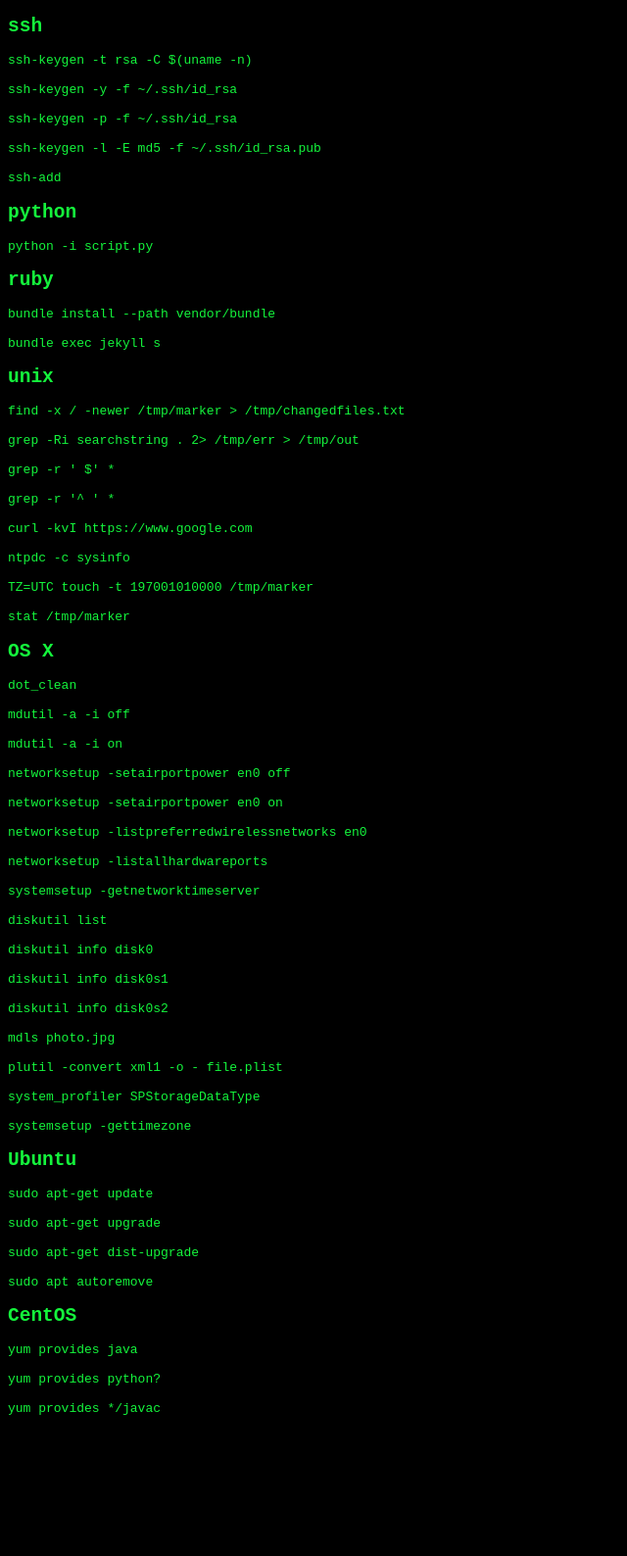
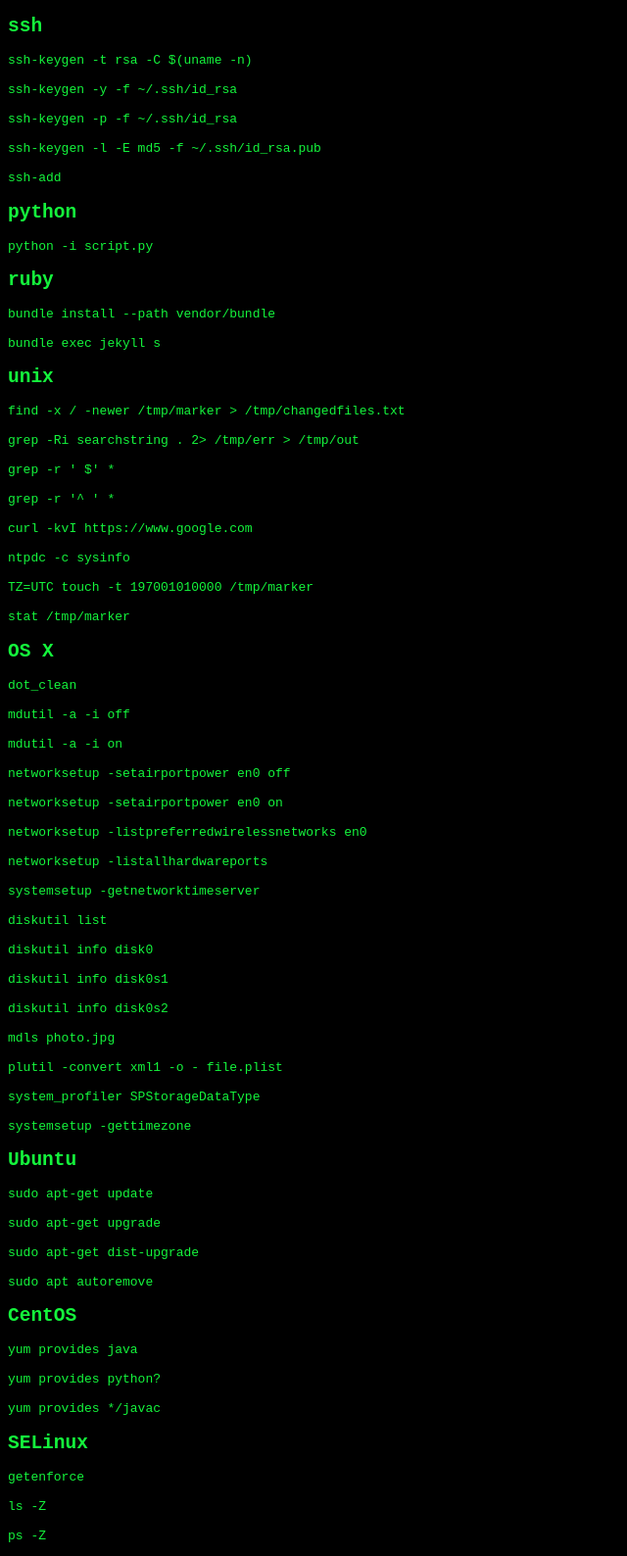
Before and after one commit to davejagoda/davejagoda.github.io, a Jekyll site: the page built from useful/useful_unix_commands.md, in a window 1280 px wide. Shown: the whole page at 98% size, without its empty margins (0-640 px from the left). Built offline with Jekyll 4.4.1, drawn with Linux system fonts in a browser that asks for light colours; before the commit the page ends 1458 px from its top, so only the background shows below that.

Commit message:
Add some SELinux commands to useful_unix_commands.md

````diff
--- a/useful/useful_unix_commands.md
+++ b/useful/useful_unix_commands.md
@@ -115,3 +115,14 @@
 
 yum provides */javac
 ```
+
+SELinux
+-------
+
+```
+getenforce
+
+ls -Z
+
+ps -Z
+```
````
